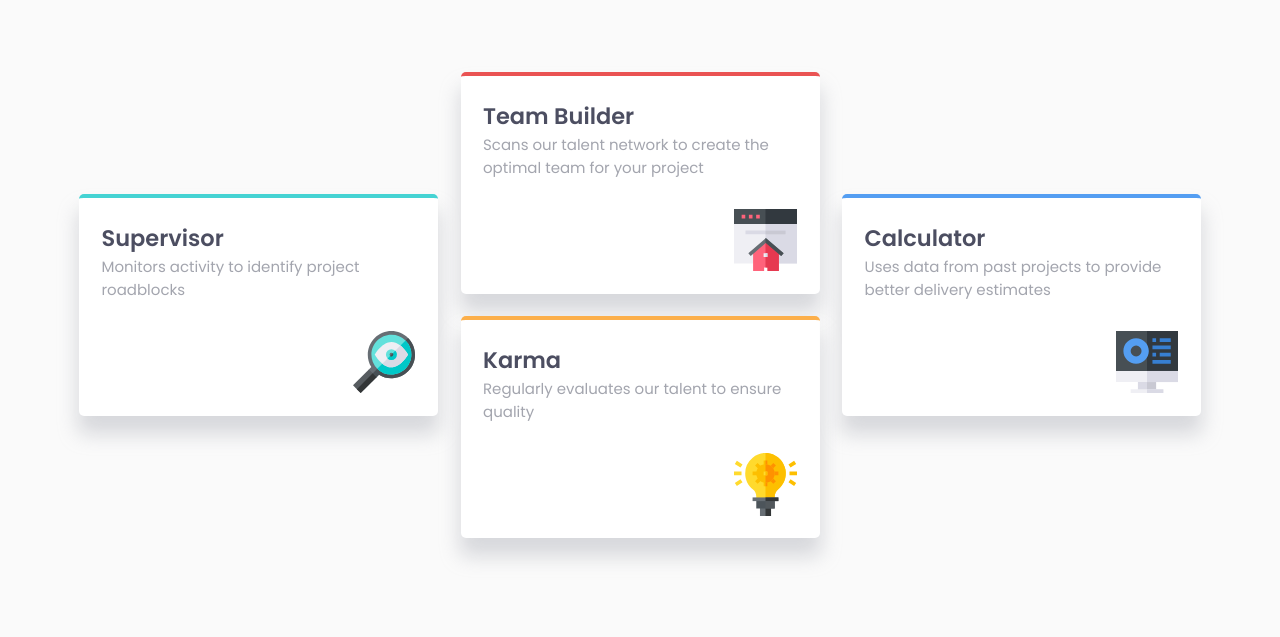
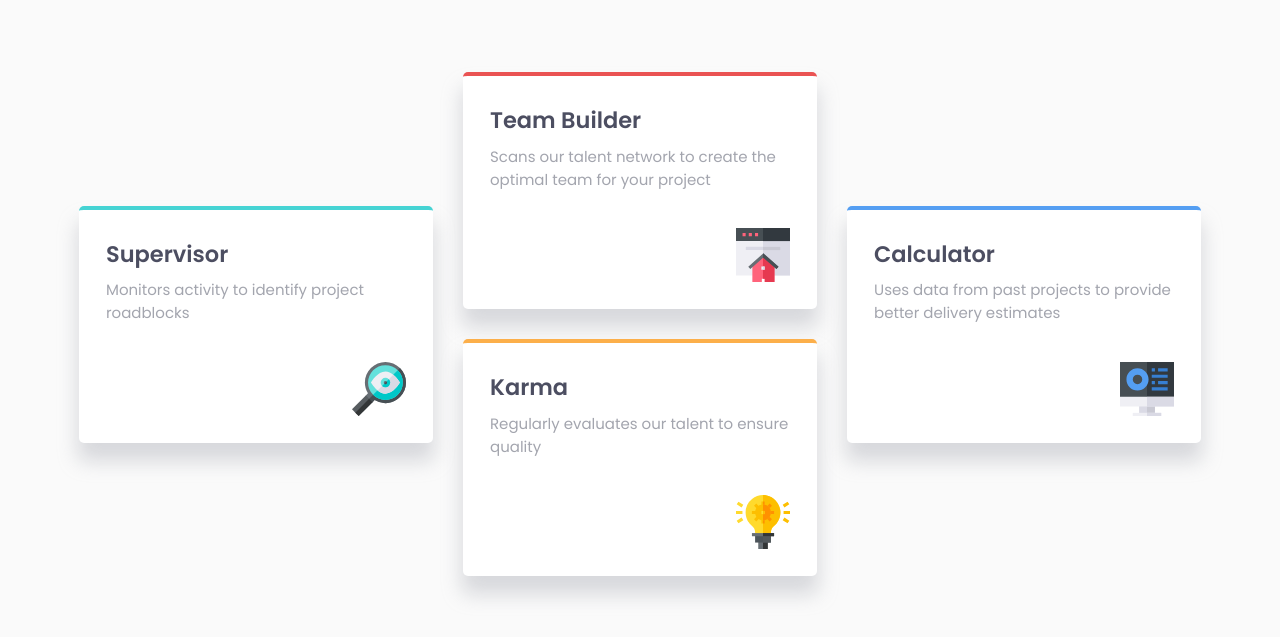
Before and after one commit to barka-dev/four-card-feature-section-master, a plain HTML site: page index.html in a window 1280 px wide. Shown: the part 241-878 px from the top of the page. Before the commit the page ends 854 px from the top, so only its background shows below. Drawn offline with Linux system fonts and the light colour scheme.

Commit message:
Update style.css

```diff
--- a/style.css
+++ b/style.css
@@ -75,14 +75,14 @@ p{
 section, section div{
     display:flex;
     flex-direction:column;
-    gap:1.5em;
+    gap:2em;
     align-items:center;
 }
 
 section article{
     grid-column: 1 / 10;
     max-width:25em;
-    padding:1.5em;
+    padding:1.8em;
     background-color:white;
     border-radius:5px;
     box-shadow: 0px 17px 20px 1px rgba(163,165,174,.4);
@@ -91,6 +91,7 @@ section article{
 
     display:grid;
     grid-template-columns: repeat(5, 1fr);
+    gap:.5em;
 }
 
 section article *{
```
